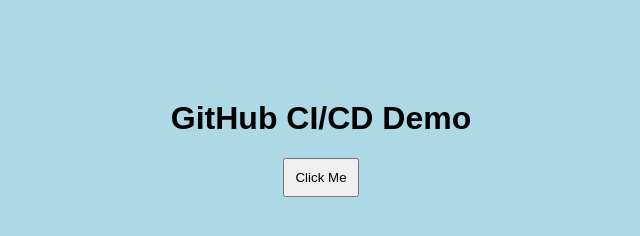
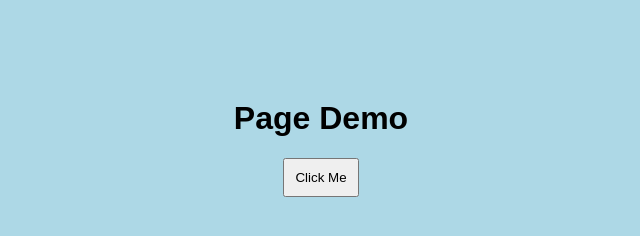
Before and after one commit to sganeshkvnr-droid/three, a plain HTML site: page index.html in a window 1280 px wide. Shown: the whole page, without its empty margins (319-959 px from the left). Drawn offline with Linux system fonts and the light colour scheme.

Commit message:
testing mail 2

```diff
--- a/index.html
+++ b/index.html
@@ -7,7 +7,7 @@
 </head>
 <body>
 
-    <h1>GitHub CI/CD Demo</h1>
+    <h1>Page Demo</h1>
 
     <button onclick="showMessage()">
         Click Me
```
